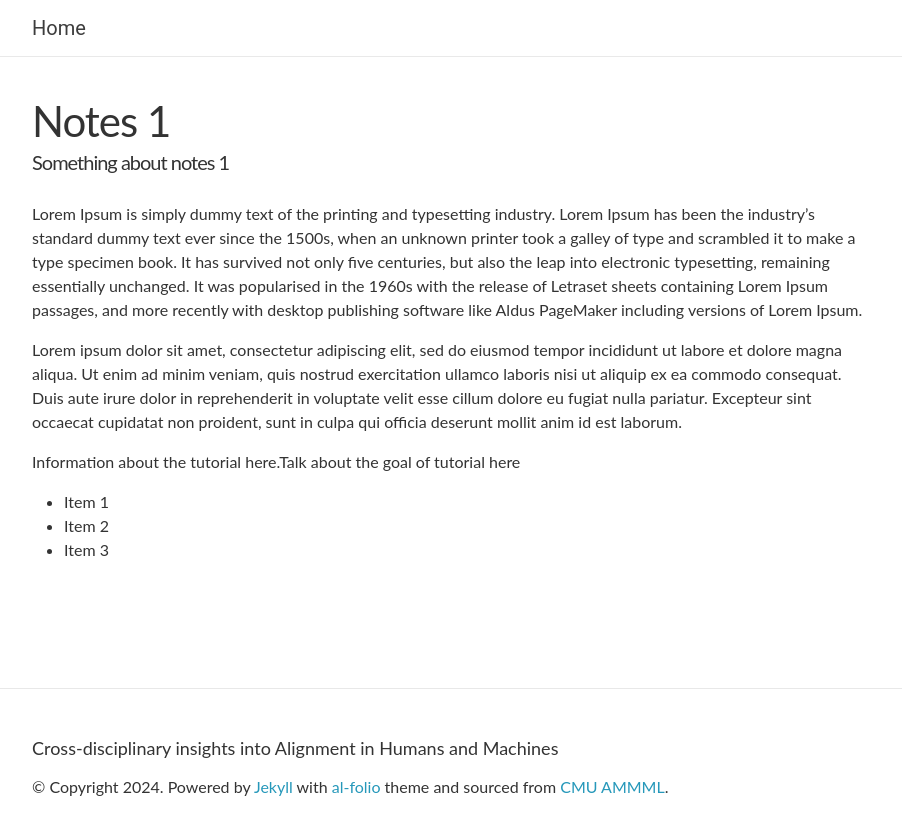
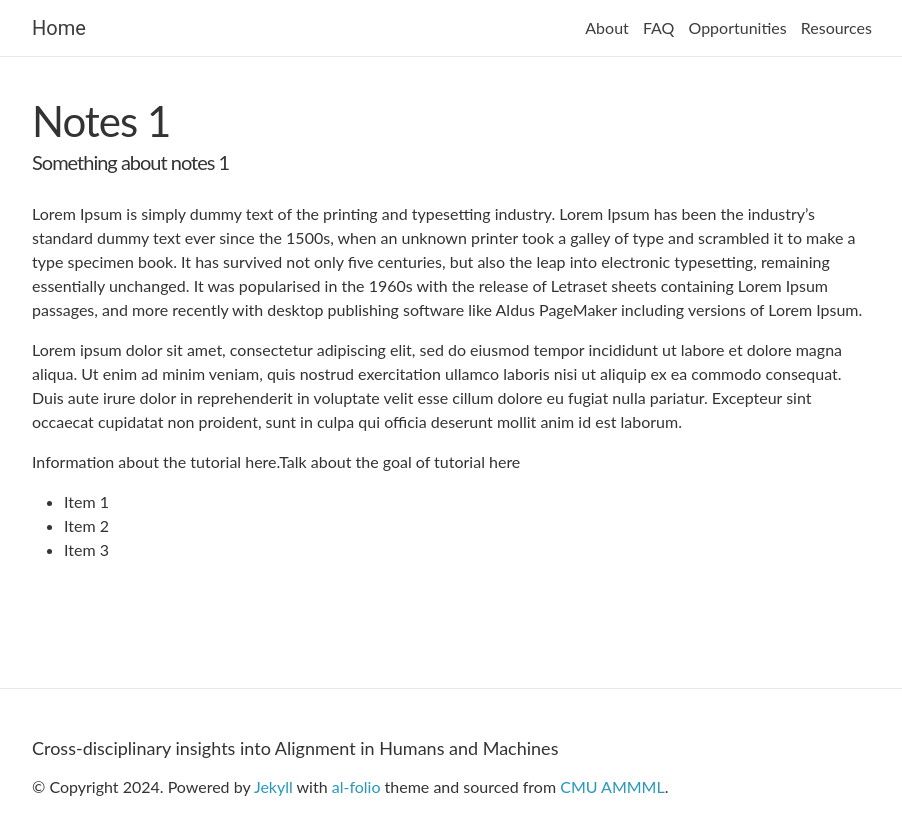
Before and after one commit to alignment-tutorial-2024/alignment-tutorial-2024.github.io, a Jekyll site: the page built from _pages/notes.md, in a window 1280 px wide. Shown: the top 835 px of the page, without its empty margins (188-1090 px from the left). Built offline with Jekyll 4.4.1, drawn with Linux system fonts in a browser that asks for light colours; nearby versions of some CDN libraries; comment, search, counter and statistics services are not loaded.

Commit message:
consistent headers

```diff
--- a/_includes/header.html
+++ b/_includes/header.html
@@ -21,6 +21,14 @@
           </svg>
         </span>
       </label>
+
+      <div class="trigger">
+        <a class="page-link" href="/about/">About</a>
+        <a class="page-link" href="/qna/">FAQ</a>
+        <a class="page-link" href="/open-positions/">Opportunities</a>
+        <!-- <a class="page-link" href="/tutorial/neurips2024/notes/">Notes</a> -->
+        <a class="page-link" href="/resources/">Resources</a>
+      </div>
     </nav>
 
   </div>
```
